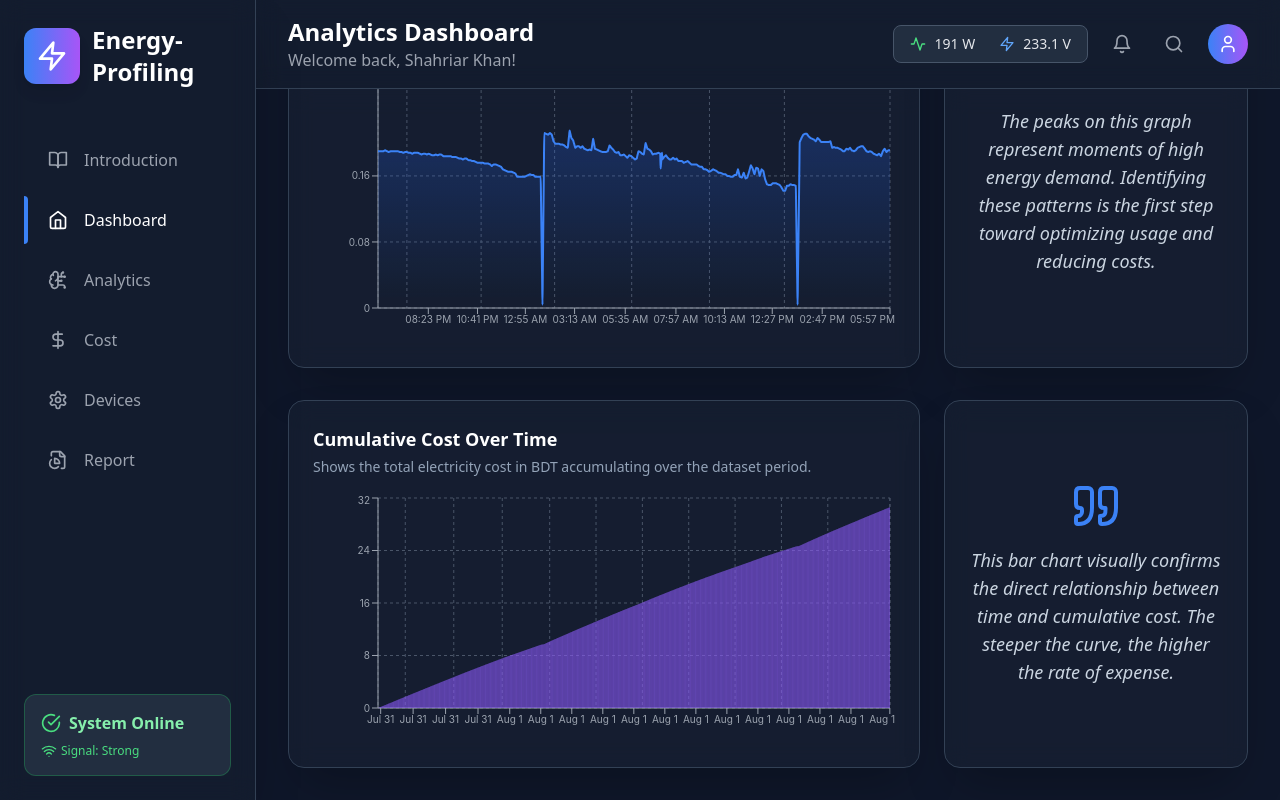
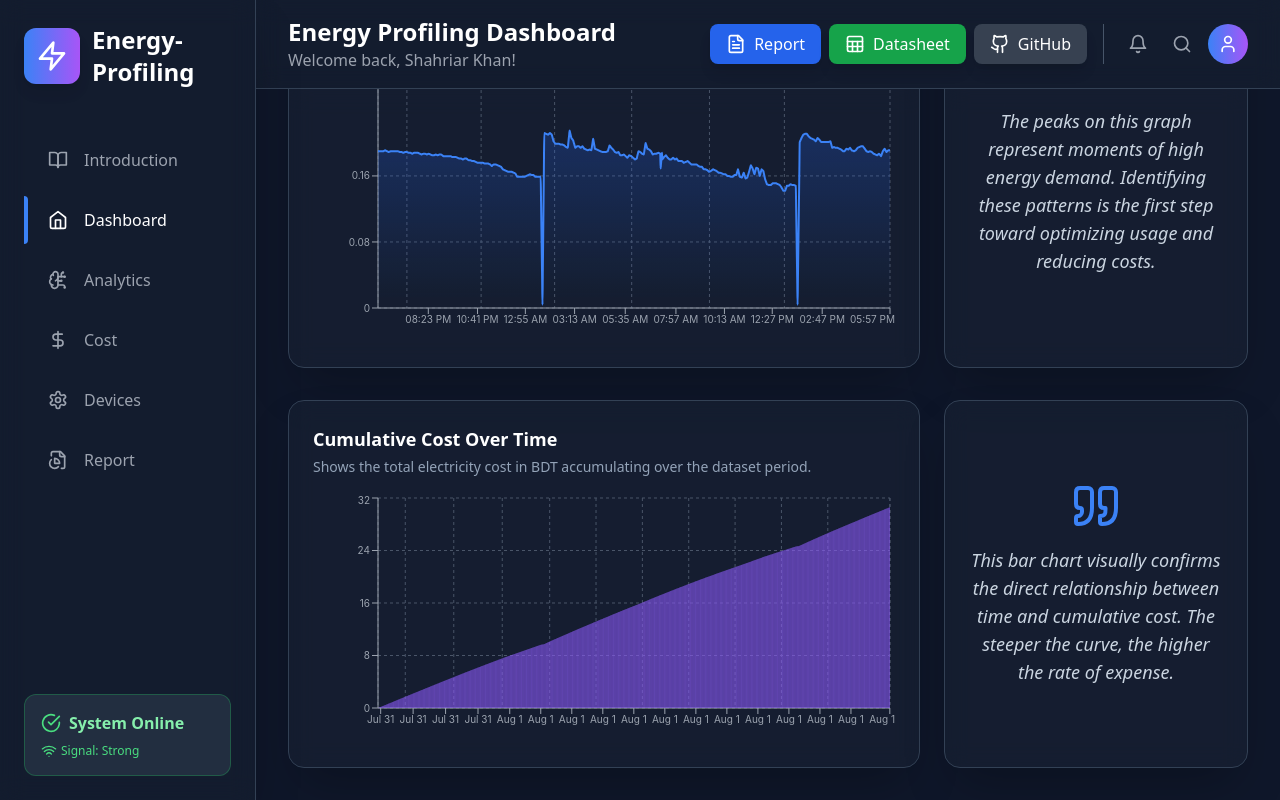
Before and after one commit to turjo410/iot-energy-dashboard, a Next.js app: page / in a window 1280 px wide. Both pictures are taken after a click on the button "Proceed to Dashboard". Built offline with nearby package versions, Linux system fonts and the light colour scheme.

Commit message:
Update index.tsx

```diff
--- a/pages/index.tsx
+++ b/pages/index.tsx
@@ -8,7 +8,8 @@ import {
     Zap, Home, BarChart2, DollarSign, Settings, Bell, User, Search,
     CheckCircle, Wifi, Activity, TrendingUp, AlertTriangle, Lightbulb,
     Cpu, Snowflake, Refrigerator, LayoutDashboard, ChevronRight, HardDrive, MemoryStick, FilePieChart, Power, Quote,
-    Target, BookOpen, BrainCircuit, Scale, Globe, Shield, Leaf, Briefcase, Landmark, Video, Image as ImageIcon, X
+    Target, BookOpen, BrainCircuit, Scale, Globe, Shield, Leaf, Briefcase, Landmark, Video, Image as ImageIcon, X,
+    FileText, Sheet, Github, ArrowDown // Added ArrowDown icon
 } from 'lucide-react';
 import CountUp from 'react-countup';
 import Papa from 'papaparse';
@@ -111,7 +112,6 @@ const DashboardLayout = ({ data }: { data: EnergyDataRow[] }) => {
                         {activeTab === 'analytics' && <AnalyticsPage key="analytics" data={data} />}
                         {activeTab === 'cost' && <CostPage key="cost" data={data} />}
                         {activeTab === 'devices' && <DevicesPage key="devices" data={data} />}
-                        {/* FIX: Passed the 'data' prop to the ReportPage component */}
                         {activeTab === 'report' && <ReportPage key="report" data={data} />}
                     </AnimatePresence>
                 </main>
@@ -167,17 +167,32 @@ const Header = ({ latestData }: { latestData: EnergyDataRow }) => (
     <header className="bg-slate-800/30 backdrop-blur-md border-b border-slate-700 px-8 py-4 flex-shrink-0 z-10">
         <div className="flex items-center justify-between">
             <div>
-                <h2 className="text-2xl font-bold text-white">Analytics Dashboard</h2>
+                <h2 className="text-2xl font-bold text-white">Energy Profiling Dashboard</h2>
                 <p className="text-gray-400">Welcome back, Shahriar Khan!</p>
             </div>
             <div className="flex items-center space-x-4">
-                 <div className="flex items-center space-x-6 bg-slate-700/50 px-4 py-2 rounded-lg border border-slate-600">
-                    <div className="flex items-center"><Activity className="h-4 w-4 text-green-400 mr-2" /><span className="text-sm font-medium text-gray-200">{latestData ? `${(latestData.ActivePower_kW * 1000).toFixed(0)} W` : 'N/A'}</span></div>
-                    <div className="flex items-center"><Zap className="h-4 w-4 text-blue-400 mr-2" /><span className="text-sm font-medium text-gray-200">{latestData ? `${latestData.Voltage_V.toFixed(1)} V` : 'N/A'}</span></div>
+                <div className="flex items-center space-x-2">
+                    <a href="https://docs.google.com/document/d/1RrEcizQpjPvHIBKMyGJCPc7Ywqc4bi6Mdyh4JXvhsig/edit?usp=sharing" target="_blank" rel="noopener noreferrer" className="flex items-center px-4 py-2 bg-blue-600 text-white rounded-lg hover:bg-blue-700 transition-colors shadow-lg font-medium">
+                        <FileText className="h-5 w-5 mr-2" />
+                        Report
+                    </a>
+                    <a href="https://docs.google.com/spreadsheets/d/1zZA2uYZV0N1kgfirS3LXQf_9Ums2UomVJNbcqLJ1ZdM/edit?usp=sharing" target="_blank" rel="noopener noreferrer" className="flex items-center px-4 py-2 bg-green-600 text-white rounded-lg hover:bg-green-700 transition-colors shadow-lg font-medium">
+                        <Sheet className="h-5 w-5 mr-2" />
+                        Datasheet
+                    </a>
+                    <a href="https://github.com/turjo410/iot-energy-dashboard" target="_blank" rel="noopener noreferrer" className="flex items-center px-4 py-2 bg-gray-700 text-white rounded-lg hover:bg-gray-600 transition-colors shadow-lg font-medium">
+                        <Github className="h-5 w-5 mr-2" />
+                        GitHub
+                    </a>
                 </div>
-                <button className="p-2 rounded-lg hover:bg-slate-700 transition-colors"><Bell className="h-5 w-5 text-gray-400" /></button>
-                <button className="p-2 rounded-lg hover:bg-slate-700 transition-colors"><Search className="h-5 w-5 text-gray-400" /></button>
-                <div className="w-10 h-10 bg-gradient-to-r from-blue-500 to-purple-500 rounded-full flex items-center justify-center"><User className="h-5 w-5 text-white" /></div>
+
+                <div className="flex items-center space-x-2 border-l border-slate-600 pl-4">
+                    <button className="p-2 rounded-lg hover:bg-slate-700 transition-colors"><Bell className="h-5 w-5 text-gray-400" /></button>
+                    <button className="p-2 rounded-lg hover:bg-slate-700 transition-colors"><Search className="h-5 w-5 text-gray-400" /></button>
+                    <div className="w-10 h-10 bg-gradient-to-r from-blue-500 to-purple-500 rounded-full flex items-center justify-center">
+                        <User className="h-5 w-5 text-white" />
+                    </div>
+                </div>
             </div>
         </div>
     </header>
@@ -194,7 +209,7 @@ const AnimatedPage = ({ children }: { children: React.ReactNode }) => (
 const IntroductionPage = ({ onNavigate }: { onNavigate: () => void }) => {
     const studentInfo = {
         name: "Shahriar Khan", id: "2022-3-60-016", course: "CSE407 - Green Computing",
-        instructor: "Rashedul Amin Tuhin (RDA)", title: "IoT Based Real-Time Energy Monitoring"
+        instructor: "Rashedul Amin Tuhin (RDA)", title: "IoT Based Real-Time Energy Profiling and Cost Analysis of a Refrigerator"
     };
 
     const containerVariants = { hidden: {}, visible: { transition: { staggerChildren: 0.2, delayChildren: 0.3 } } };
@@ -217,6 +232,16 @@ const IntroductionPage = ({ onNavigate }: { onNavigate: () => void }) => {
                     <motion.div variants={itemVariants} className="mt-12 flex flex-col sm:flex-row items-center justify-center gap-x-16 gap-y-8">
                         <div className="text-left text-4xl"><p className="text-gray-300"><span className="font-semibold text-white">Submitted By:</span> {studentInfo.name}</p><p className="text-gray-300"><span className="font-semibold text-white">Student ID:</span> {studentInfo.id}</p></div>
                         <div className="text-left text-4xl"><p className="text-gray-300"><span className="font-semibold text-white">Submitted To:</span> {studentInfo.instructor}</p></div>
+                    </motion.div>
+                    {/* --- NEW SCROLL INDICATOR --- */}
+                    <motion.div variants={itemVariants} className="absolute bottom-10 flex flex-col items-center space-y-2">
+                        <span className="text-2xl font-bold text-gray-400">Scroll Down</span>
+                        <motion.div
+                            animate={{ y: [0, 10, 0] }}
+                            transition={{ duration: 1.5, repeat: Infinity, ease: "easeInOut" }}
+                        >
+                            <ArrowDown className="h-10 w-10 text-2xl text-gray-400" />
+                        </motion.div>
                     </motion.div>
                 </motion.div>
 
@@ -284,8 +309,8 @@ const DashboardPage = ({ data }: { data: EnergyDataRow[] }) => {
                 </AnimatedView>
                  <AnimatedView>
                     <div className="grid grid-cols-1 lg:grid-cols-3 gap-6">
-                        <LiveGauge title="Live Wattage" value={latest.ActivePower_kW * 1000} max={300} unit="W" color="#3b82f6" />
-                        <LiveGauge title="Live Current" value={latest.Current_A} max={2} unit="A" color="#10b981" />
+                        <LiveGauge title="Average Wattage" value={latest.ActivePower_kW * 1000} max={300} unit="W" color="#3b82f6" />
+                        <LiveGauge title="Average Current" value={latest.Current_A} max={2} unit="A" color="#10b981" />
                         <PowerFactorAnalysis data={data} />
                     </div>
                 </AnimatedView>
@@ -448,7 +473,6 @@ const DevicesPage = ({ data }: { data: EnergyDataRow[] }) => {
     );
 };
 
-// FIX: Added 'data' prop to satisfy TypeScript during build
 const ReportPage = ({ data }: { data: EnergyDataRow[] }) => {
     const swot = {
         Strengths: ["Low-cost hardware", "Real-time data visualization", "High-resolution data capture"],
```
